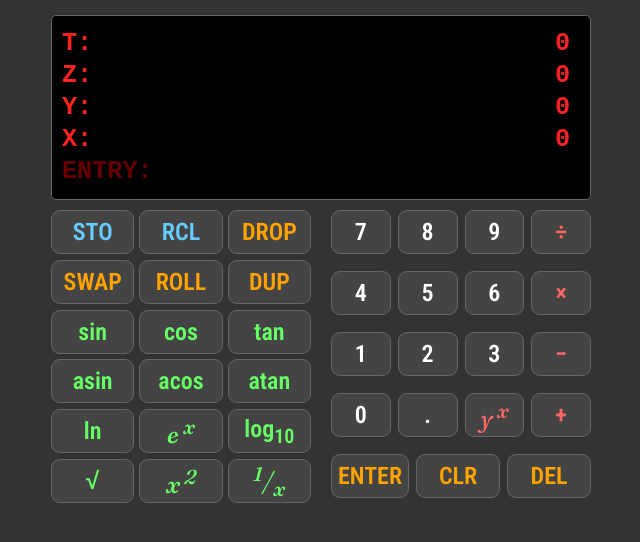
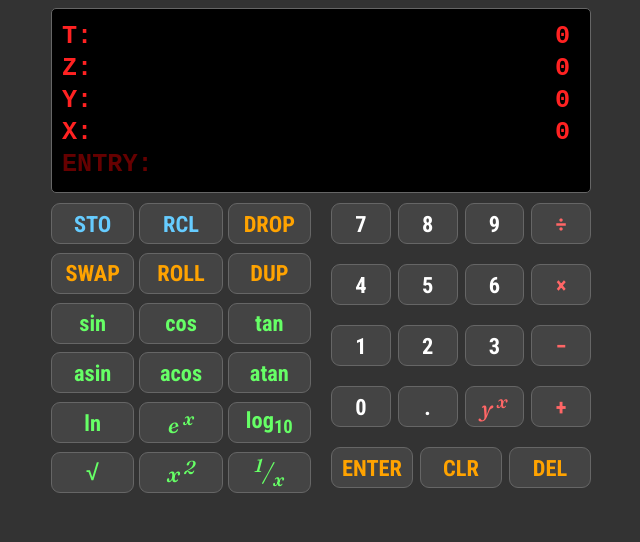
Before and after one commit to jonbirge/HP, a plain HTML site: page index.html in a window 1280 px wide. Shown: the whole page, without its empty margins (319-959 px from the left). Drawn offline with Linux system fonts and the light colour scheme; a web font is replaced by a local one.

Commit message:
refactor index.html: remove unused h1 styles, adjust button dimensions, and improve button formatting

```diff
--- a/index.html
+++ b/index.html
@@ -23,12 +23,6 @@
       padding: 10px;
       box-sizing: border-box;
     }
-    h1 {
-      margin-bottom: 6px;
-      font-size: 1.75em;
-      color: #ffa300;
-      font-weight: 600;
-    }
     .math {
       font-family: 'Fraunces', sans-serif;
       font-weight: 500;
@@ -45,7 +39,7 @@
       border-radius: 5px;
       padding: 10px;
       margin-bottom: 10px;
-      margin-top: -15px;
+      margin-top: -22px;
       color: #ff2222;  /* vivid red */
     }
     .stack-row {
@@ -98,14 +92,14 @@
     }
     button {
       font-family: 'Roboto Condensed', sans-serif;
-      font-weight: 550;
-      font-size: 1.5em;
+      font-weight: 650;
+      font-size: 1.4em;
       background-color: #444;
       color: #fff;
       border: 1px solid #666;
       border-radius: 9px;
       width: 100%;
-      height: 44px;
+      height: 41px;
       cursor: pointer;
     }
     button:hover {
@@ -226,7 +220,7 @@
       </div>
       <!-- Row 5: ENTER, CLR, DEL -->
       <div class="button-row">
-        <button class="otherBtn" style="width:120px" data-action="ENTER">ENTER</button>
+        <button class="otherBtn" data-action="ENTER">ENTER</button>
         <button class="otherBtn" data-action="CLR">CLR</button>
         <button class="otherBtn" data-action="DEL">DEL</button>
       </div>
```
